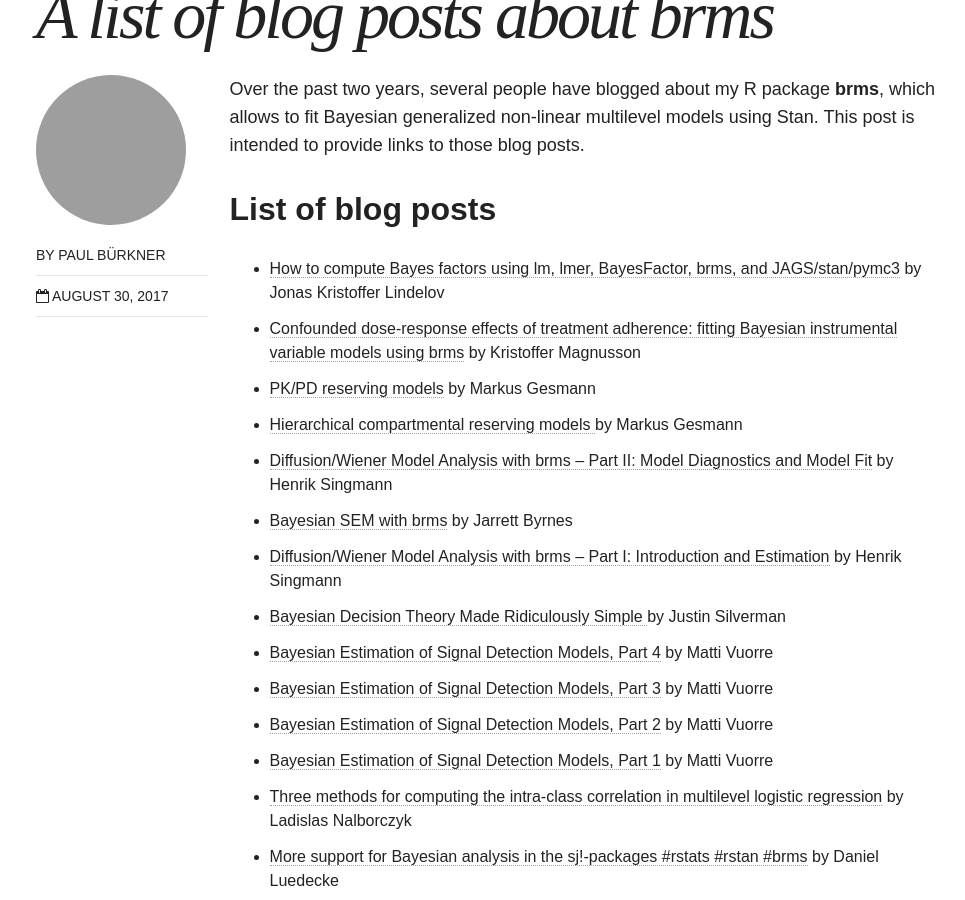
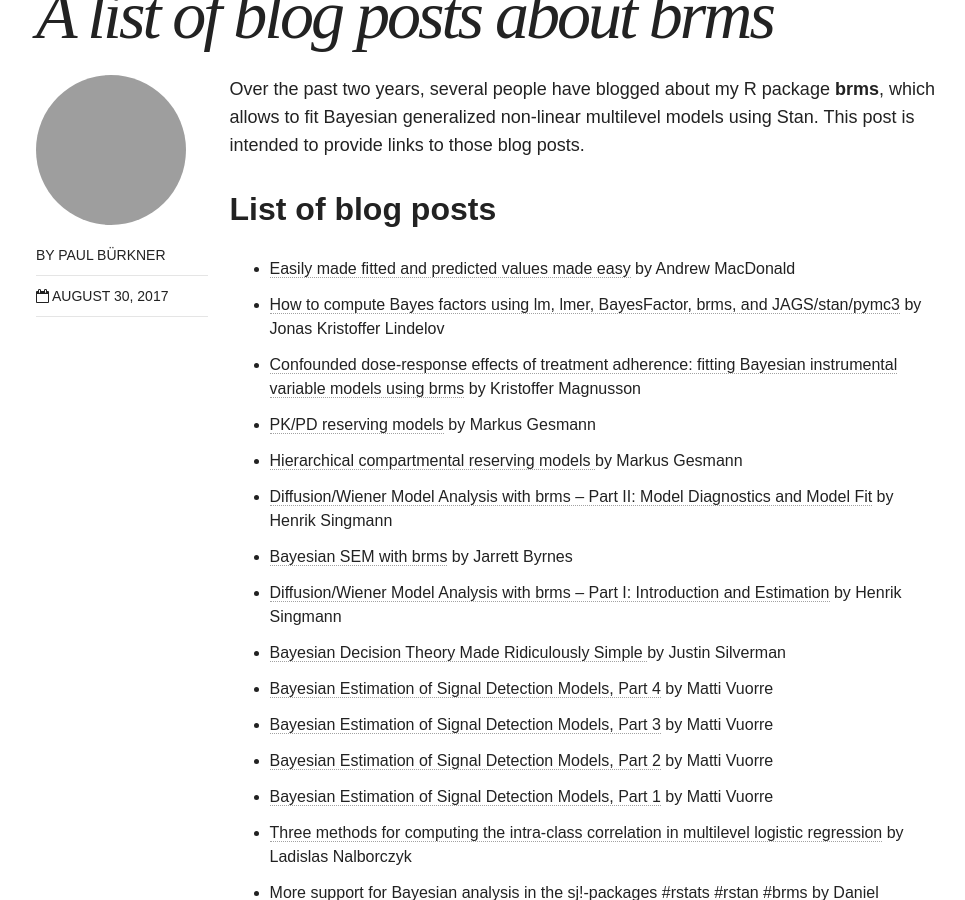
Before and after one commit to paul-buerkner/paul-buerkner.github.io, a Jekyll site: the page built from _posts/blog/2017-08-30-old-brms-blogposts.md, in a window 1280 px wide and 900 px high, scrolled down 497 px. Shown: the whole window, without its empty margins (150-1115 px from the left). Built offline with Jekyll 4.4.1, drawn with Linux system fonts in a browser that asks for light colours; nearby versions of some CDN libraries.

Commit message:
add link to new blog post

```diff
--- a/_posts/blog/2017-08-30-old-brms-blogposts.md
+++ b/_posts/blog/2017-08-30-old-brms-blogposts.md
@@ -13,6 +13,7 @@
 
 ## List of blog posts
 
+- [Easily made fitted and predicted values made easy](http://thestudyofthehousehold.com/post/easily-made-fitted-and-predicted-values-made-easy/) by Andrew MacDonald
 - [How to compute Bayes factors using lm, lmer, BayesFactor, brms, and JAGS/stan/pymc3](https://rpubs.com/lindeloev/bayes_factors) by Jonas Kristoffer Lindelov
 - [Confounded dose-response effects of treatment adherence: fitting Bayesian instrumental variable models using brms](http://rpsychologist.com/adherence-analysis-IV-brms) by Kristoffer Magnusson
 - [PK/PD reserving models](https://magesblog.com/post/2018-01-30-pkpd-reserving-models/) by Markus Gesmann
```
